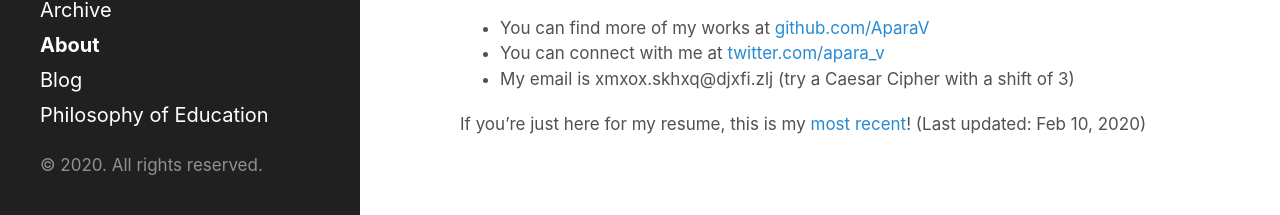
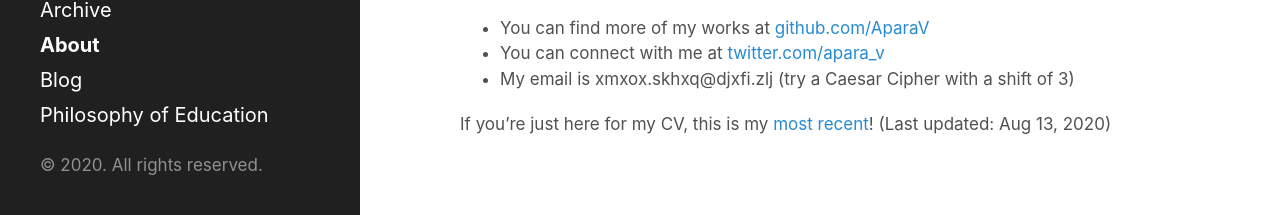
Before and after one commit to AparaV/aparavenkat.com, a Jekyll site: the page built from bio.md, in a window 1280 px wide and 1052 px high. Shown: the part 834-1049 px from the top of the window. Built offline with Jekyll 4.4.1, drawn with Linux system fonts in a browser that asks for light colours; nearby versions of some CDN libraries.

Commit message:
Update CV

```diff
--- a/bio.md
+++ b/bio.md
@@ -22,4 +22,4 @@ If you find my works interesting, want to connect with me, or just want to chat
 * You can connect with me at [twitter.com/apara_v](http://twitter.com/apara_v){:target="_blank"}
 * My email is xmxox.skhxq@djxfi.zlj (try a Caesar Cipher with a shift of 3)
 
-If you're just here for my resume, this is my [most recent](/assets/pdf/AparajithanVenkateswaran.pdf){:target="_blank"}! (Last updated: Feb 10, 2020)
+If you're just here for my CV, this is my [most recent](/assets/pdf/curriculum_vitae.pdf){:target="_blank"}! (Last updated: Aug 13, 2020)
```
Also changed, not shown: 2 other files.
